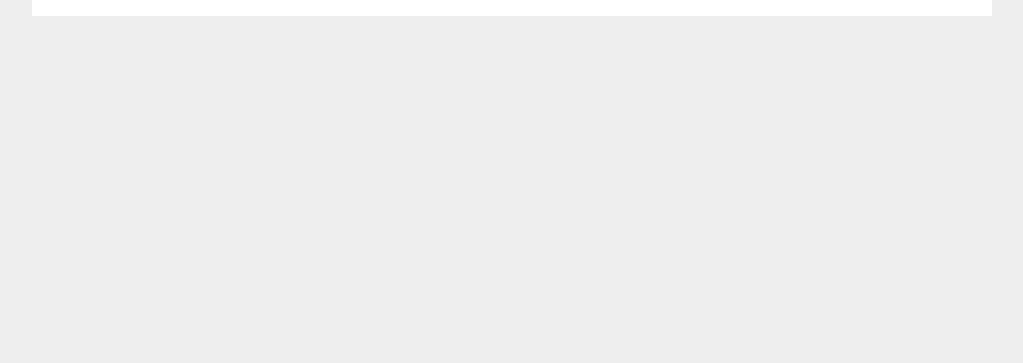
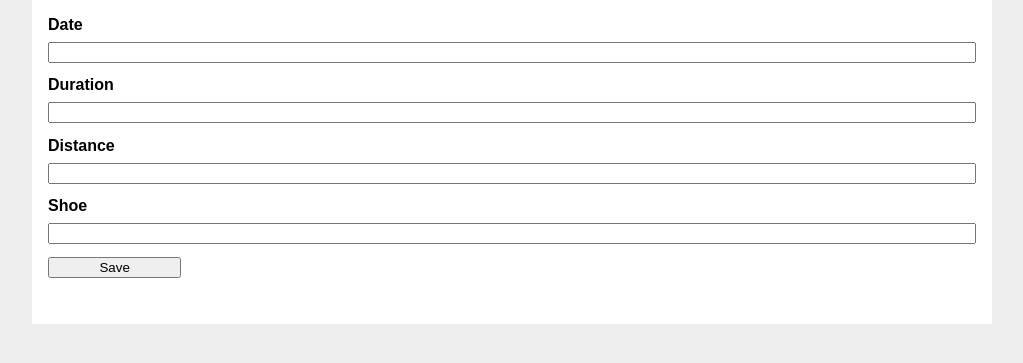
Before and after one commit to wtbarras/AthMetric, a Flask app: page /1/update in a window 1280 px wide. Shown: the part 98-461 px from the top of the page, without its empty margins (128-1151 px from the left). Run offline with Flask 2, Linux system fonts and the light colour scheme; the visitor is signed in with stand-in values (Sample User, id 1); data comes from the database, SQL or seed files in the repository; data that the repository does not hold is empty.

Commit message:
Add update fields with default values

```diff
--- a/runmetric/templates/runs/update.html
+++ b/runmetric/templates/runs/update.html
@@ -3,3 +3,17 @@
 {% block header %}
   <h1>{% block title %}Update Run {{ run['run_id'] }} {% endblock %}</h1>
 {% endblock %}
+
+{% block content %}
+  <form method="post">
+    <label for="date">Date</label>
+    <input name="date" id="date" value="{{ run['date'] }}" required>
+    <label for="duration">Duration</label>
+    <input name="duration" id="duration" value="{{ run['time'] }}" required>
+    <label for="distance">Distance</label>
+    <input name="distance" id="distance" value="{{ run['distance'] }}" required>
+    <label for="shoe_id">Shoe</label>
+    <input name="shoe_id" id="shoe_id" value="{{ run['shoe_id'] }}">
+    <input type="submit" value="Save">
+  </form>
+{% endblock %}
```
